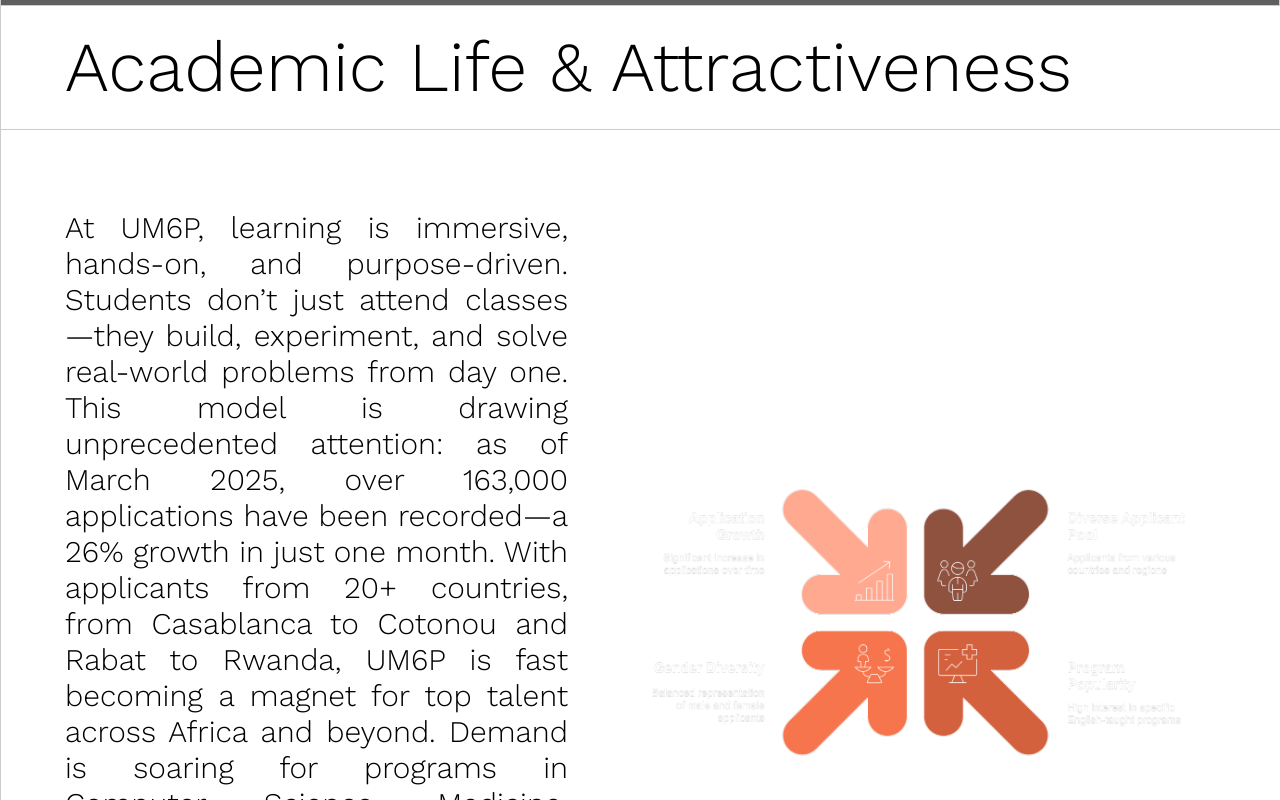
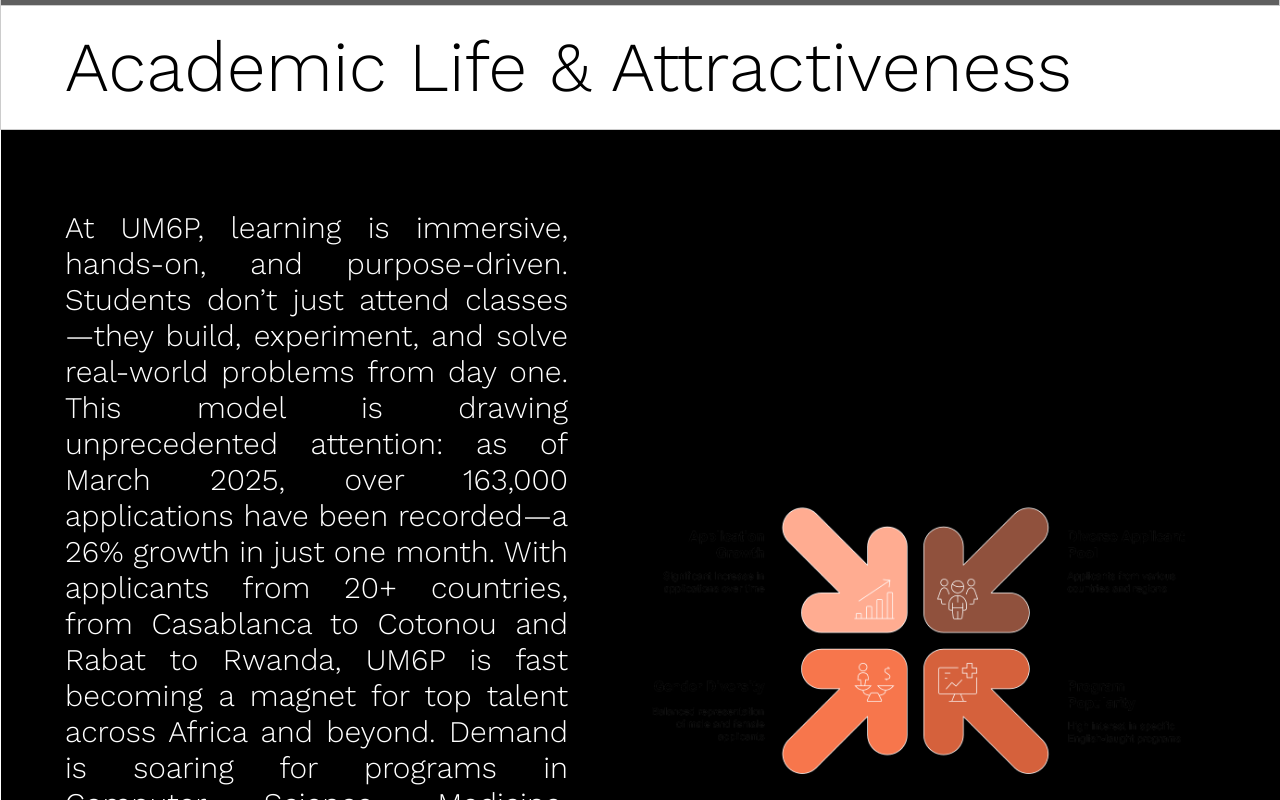
Before and after one commit to WiamELKhammal/UM6PCONNECTV2, a React (Create React App) app in the folder UM6PCONNECT-FRONT/: page /StudyAndLiveAtUM6P in a window 1280 px wide. Shown: the part 860-1660 px from the top of the page. Built offline with nearby package versions, Linux system fonts and the light colour scheme; no server answers; grey boxes are pictures that could not be loaded.

Commit message:
Update AcademicLife2.js

```diff
--- a/UM6PCONNECT-FRONT/src/pages/AcademicLife2.js
+++ b/UM6PCONNECT-FRONT/src/pages/AcademicLife2.js
@@ -10,9 +10,9 @@
       sx={{
         px: { xs: 3, md: 8 },
         py: { xs: 6, md: 10 },
-        borderLeft: "1px solid #CCC",
+        borderLeft: "1px solid #FFF",
 
-        backgroundColor: "#FFF",
+        backgroundColor: "#000",
         color: "#000",
         fontFamily: "'Work Sans', sans-serif",
       }}
@@ -32,7 +32,7 @@
               fontWeight: 400,
               fontSize: "30px",
               lineHeight: "36px",
-              color: "#000",
+              color: "#FFF",
               textAlign: "justify",
               fontFamily: "'Work Sans', sans-serif",
             }}
@@ -53,7 +53,7 @@
         {/* Image Right, Centered Vertically */}
         <Box
           component="img"
-          src="/assets/images/herosection/visual_selection_2.png"
+          src="/assets/images/herosection/IMG_3438[1].png"
           alt="Academic Visual"
           sx={{
             width: { xs: "100%", md: "600px" },
```
